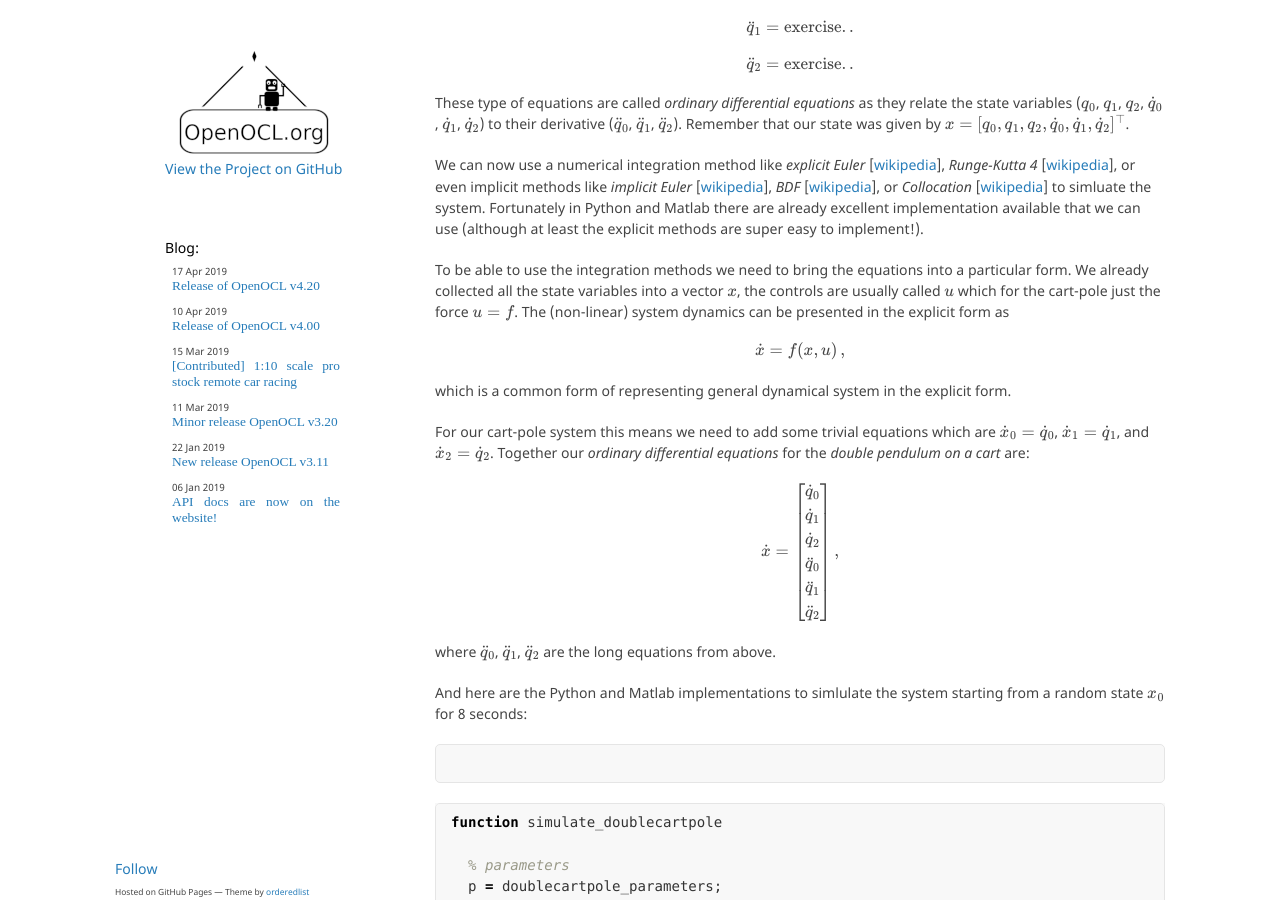
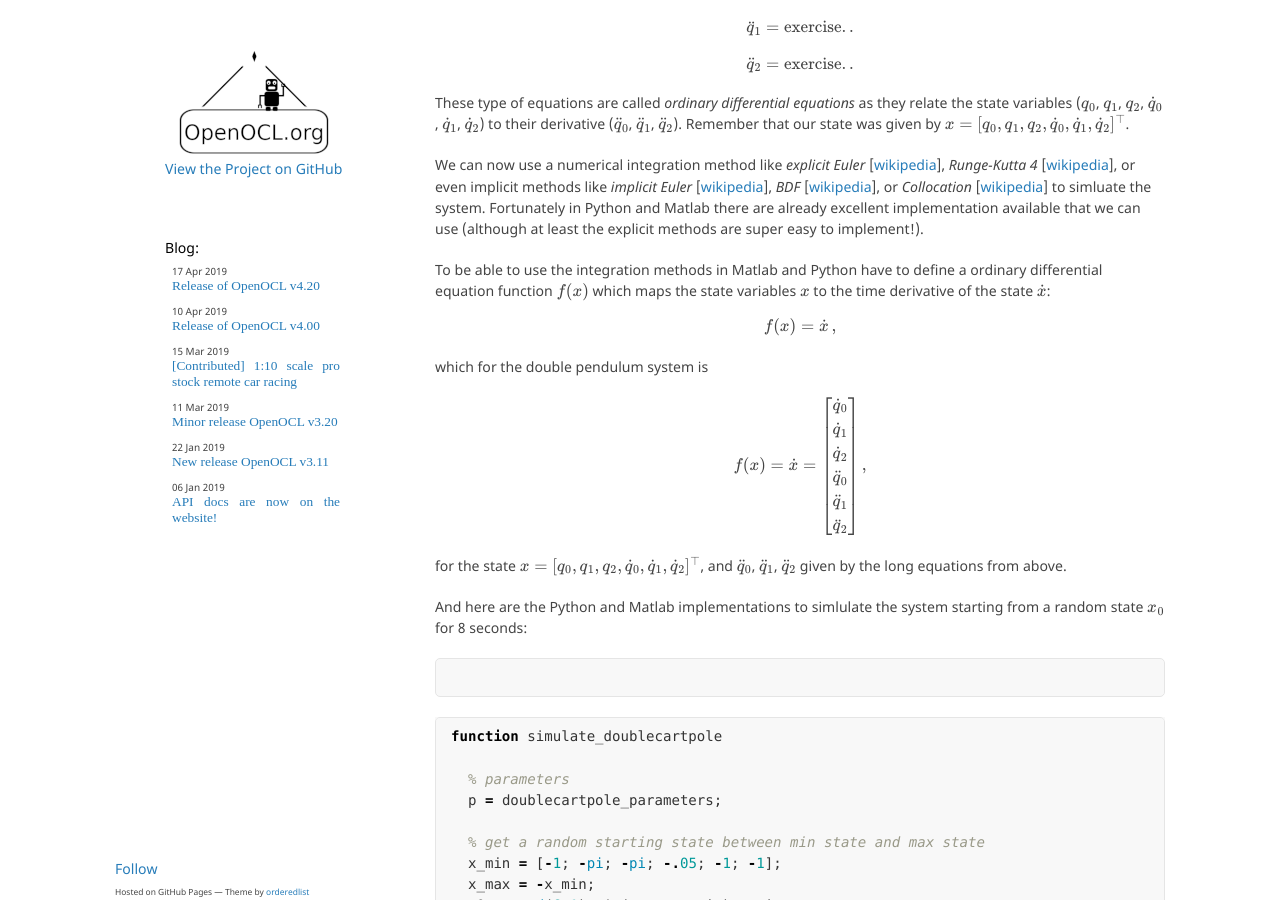
Before and after one commit to OpenOCL/openocl.github.io, a Jekyll site: the page built from _posts/2019-04-21-tutorial-01-modeling-double-cartpole.md, in a window 1280 px wide and 900 px high, scrolled down 4295 px. Built offline with Jekyll 4.4.1, drawn with Linux system fonts in a browser that asks for light colours; some web fonts are replaced; our own code applies the rules of GitHub Pages for plain Markdown files; formulas are drawn with MathJax 3; a script that is not in the unit is left out; comment, search, counter and statistics services are not loaded; some of the changed text lies outside the part shown.

Commit message:
Update 2019-04-21-tutorial-01-modeling-double-cartpole.md

```diff
--- a/_posts/2019-04-21-tutorial-01-modeling-double-cartpole.md
+++ b/_posts/2019-04-21-tutorial-01-modeling-double-cartpole.md
@@ -172,21 +172,18 @@ These type of equations are called *ordinary differential equations* as they rel
 
 We can now use a numerical integration method like *explicit Euler* [[wikipedia](https://en.wikipedia.org/wiki/Euler_method)], *Runge-Kutta 4* [[wikipedia](https://en.wikipedia.org/wiki/Runge%E2%80%93Kutta_methods)], or even implicit methods like *implicit Euler* [[wikipedia](https://en.wikipedia.org/wiki/Backward_Euler_method)], *BDF* [[wikipedia](https://en.wikipedia.org/wiki/Backward_differentiation_formula)], or *Collocation* [[wikipedia](https://en.wikipedia.org/wiki/Collocation_method)] to simluate the system. Fortunately in Python and Matlab there are already excellent implementation available that we can use (although at least the explicit methods are super easy to implement!).
 
-To be able to use the integration methods we need to bring the equations into a particular form. We already collected all the state variables into a vector $x$, the controls are usually called $u$ which for the cart-pole just the force $u=f$. The (non-linear) system dynamics can be presented in the explicit form as
+To be able to use the integration methods in Matlab and Python have to define a ordinary differential equation function $f(x)$ which maps the state variables $x$ to the time derivative of the state $\dot{x}$:
+\\[
+f(x) = \dot{x} \\,,
+\\]
+
+which for the double pendulum system is
 
 \\[
-\dot{x} = f(x,u) \\,,
+f(x) = \dot{x} = \begin{bmatrix} \dot{q}_0 \\\ \dot{q}_1 \\\ \dot{q}_2 \\\ \ddot{q}_0 \\\ \ddot{q}_1 \\\ \ddot{q}_2  \end{bmatrix}   \\,,
 \\]
 
-which is a common form of representing general dynamical system in the explicit form.
-
-For our cart-pole system this means we need to add some trivial equations which are $\dot{x}_0=\dot{q}_0$, $\dot{x}_1=\dot{q}_1$, and $\dot{x}_2=\dot{q}_2$. Together our *ordinary differential equations* for the *double pendulum on a cart* are:
-
-\\[
-\dot{x} = \begin{bmatrix} \dot{q}_0 \\\ \dot{q}_1 \\\ \dot{q}_2 \\\ \ddot{q}_0 \\\ \ddot{q}_1 \\\ \ddot{q}_2  \end{bmatrix}   \\,,
-\\]
-
-where $\ddot{q}_0$, $\ddot{q}_1$, $\ddot{q}_2$ are the long equations from above.
+for the state $x=[q_0, q_1, q_2, \dot{q}_0, \dot{q}_1, \dot{q}_2]^\top$, and $\ddot{q}_0$, $\ddot{q}_1$, $\ddot{q}_2$ given by the long equations from above.
 
 And here are the Python and Matlab implementations to simlulate the system starting from a random state $x_0$ for 8 seconds:
 
```
Also changed, not shown: other parts of _posts/2019-04-21-tutorial-01-modeling-double-cartpole.md (+1 -1 lines).
